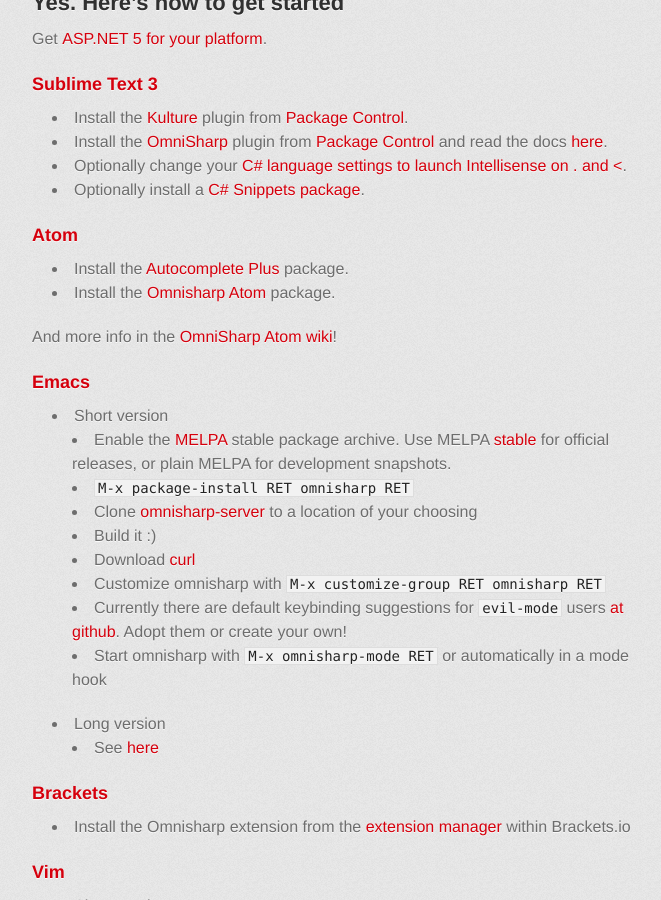
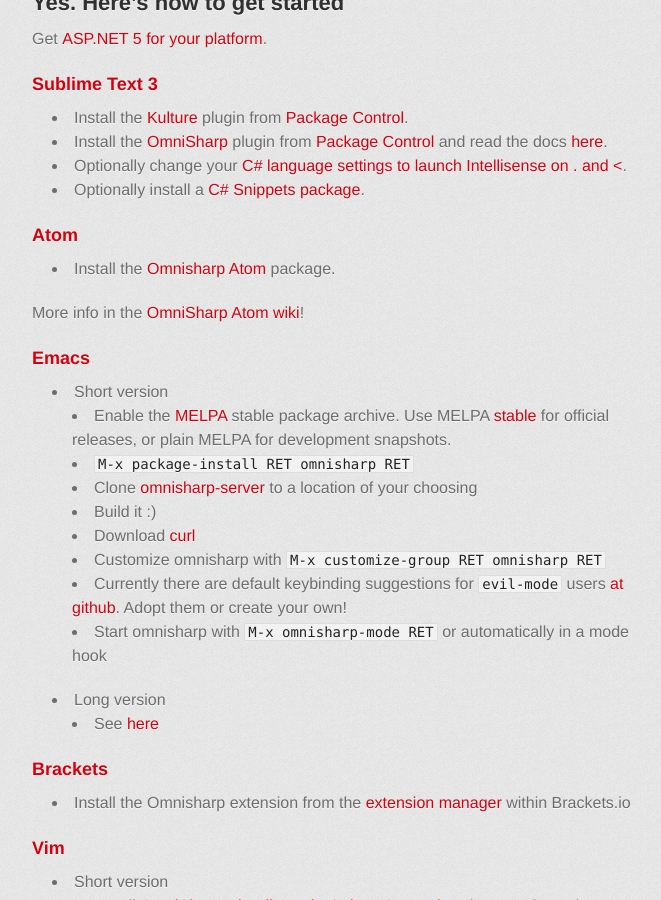
Before and after one commit to OmniSharp/OmniSharp.github.io, a Jekyll site: the page built from index.md, in a window 1280 px wide and 900 px high, scrolled down 888 px. Shown: the whole window, without its empty margins (298-959 px from the left). Built offline with Jekyll 4.4.1, drawn with Linux system fonts in a browser that asks for light colours; some web fonts are replaced.

```diff
--- a/index.md
+++ b/index.md
@@ -25,10 +25,9 @@ Get [ASP.NET 5 for your platform](https://github.com/aspnet/home#getting-started
 
 
 ### [Atom](https://atom.io/)
-- Install the [Autocomplete Plus](https://atom.io/packages/autocomplete-plus) package.
 - Install the [Omnisharp Atom](https://atom.io/packages/omnisharp-atom) package.
 
-And more info in the [OmniSharp Atom wiki](https://github.com/OmniSharp/omnisharp-atom/wiki)!
+More info in the [OmniSharp Atom wiki](https://github.com/OmniSharp/omnisharp-atom/wiki)!
 
 ### [Emacs](http://www.gnu.org/software/emacs/)
 - Short version
```
